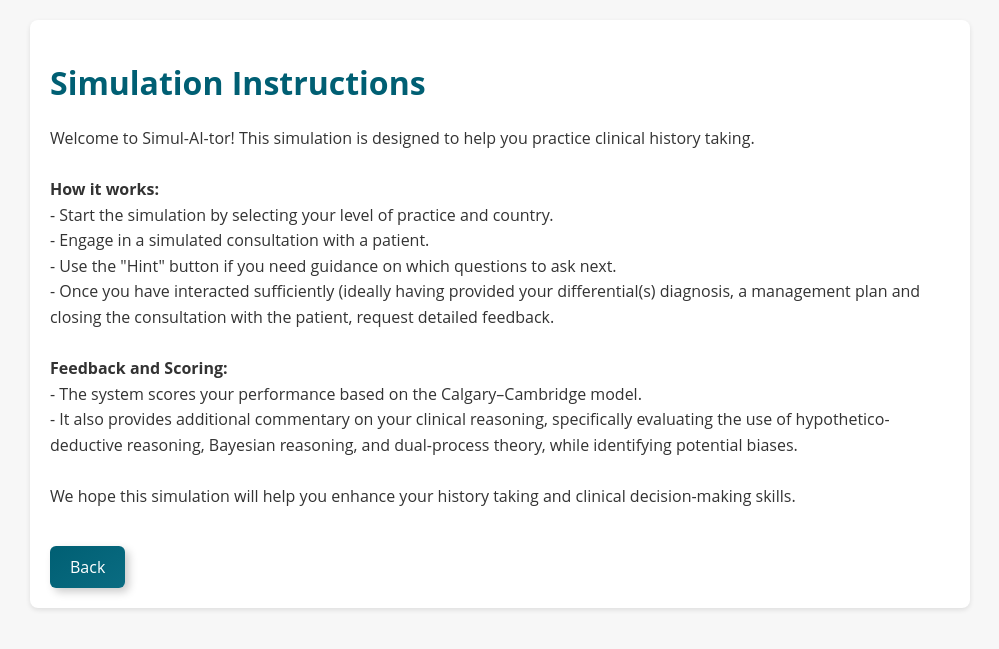
After one commit to StudPharm1711/Web_Sim, a Flask app: page /instructions in a window 1280 px wide. The commit adds this page. Shown: the top 649 px of the page, without its empty margins (140-1139 px from the left). Run offline with Flask 3, Linux system fonts and the light colour scheme; the visitor is signed in with stand-in values (Sample User, id 1).

Commit message:
instructions

```diff
--- a/main.py
+++ b/main.py
@@ -50,7 +50,6 @@
 # Initialise serializer for password reset tokens
 s = URLSafeTimedSerializer(app.config['SECRET_KEY'])
 
-
 # --- Password Complexity Validator ---
 def validate_password(password):
     """
@@ -67,7 +66,6 @@
         return False, "Password must contain at least one digit."
     return True, ""
 
-
 # --- User Model Definition ---
 class User(UserMixin, db.Model):
     __tablename__ = 'user'  # Explicit table name
@@ -81,11 +79,9 @@
     subscription_status = db.Column(db.String(50))
     is_admin = db.Column(db.Boolean, default=False)
 
-
 @login_manager.user_loader
 def load_user(user_id):
     return User.query.get(int(user_id))
-
 
 # --- Global Simulation Variables ---
 PATIENT_NAMES = [
@@ -126,7 +122,6 @@
 # --- Account Blueprint ---
 account_bp = Blueprint('account', __name__, url_prefix='/account')
 
-
 @app.route('/account')
 @login_required
 def account():
@@ -134,8 +129,7 @@
     if current_user.subscription_id:
         try:
             subscription = stripe.Subscription.retrieve(current_user.subscription_id)
-            current_period_end = datetime.utcfromtimestamp(subscription.current_period_end).strftime(
-                "%Y-%m-%d %H:%M:%S")
+            current_period_end = datetime.utcfromtimestamp(subscription.current_period_end).strftime("%Y-%m-%d %H:%M:%S")
             subscription_info = {
                 "cancel_at_period_end": subscription.cancel_at_period_end,
                 "current_period_end": current_period_end,
@@ -145,15 +139,18 @@
             flash(f"Error retrieving subscription info: {str(e)}", "danger")
     return render_template('account.html', subscription_info=subscription_info)
 
-
 app.register_blueprint(account_bp)
-
 
 # --- New Route for Terms and Conditions ---
 @app.route('/terms.html')
 def terms():
     return render_template('terms.html')
 
+# --- New Route for Instructions ---
+@app.route('/instructions')
+@login_required
+def instructions():
+    return render_template('instructions.html')
 
 # --- Subscription Cancellation Route ---
 @app.route('/cancel_subscription', methods=['POST'])
@@ -183,12 +180,10 @@
         flash(f"Error cancelling subscription: {str(e)}", "danger")
     return redirect(url_for('account'))
 
-
 # --- Reactivation Routes ---
 @app.route('/reactivate_subscription')
 @login_required
 def reactivate_subscription():
-    # Create a new Stripe Checkout session for reactivation.
     price_id = STRIPE_STUDENT_PRICE_ID if current_user.category == 'health_student' else STRIPE_NONSTUDENT_PRICE_ID
     checkout_session = stripe.checkout.Session.create(
         payment_method_types=["card"],
@@ -199,7 +194,6 @@
         cancel_url=url_for('account', _external=True)
     )
     return redirect(checkout_session.url)
-
 
 @app.route('/reactivate_payment_success')
 @login_required
@@ -217,7 +211,6 @@
         subscription = stripe.Subscription.retrieve(subscription_id)
         stripe_customer_id = checkout_session.customer
 
-        # Update the existing user's subscription details.
         current_user.stripe_customer_id = stripe_customer_id
         current_user.subscription_id = subscription_id
         current_user.subscription_status = subscription.status
@@ -240,15 +233,12 @@
         flash(f"Error processing reactivation: {str(e)}", "danger")
     return redirect(url_for('account'))
 
-
 # --- Landing Page Route ---
 @app.route('/')
 def landing():
     return render_template('landing.html')
 
-
 ADMIN_LOGIN_PASSWORD = os.getenv("ADMIN_LOGIN_PASSWORD")
-
 
 @app.route('/login', methods=['GET', 'POST'])
 def login():
@@ -283,7 +273,6 @@
             else:
                 flash("Invalid email or password", "danger")
     return render_template('login.html')
-
 
 @app.route('/register', methods=['GET', 'POST'])
 def register():
@@ -331,7 +320,6 @@
         )
         return redirect(checkout_session.url)
     return render_template('register.html')
-
 
 @app.route('/payment_success')
 def payment_success():
@@ -384,12 +372,10 @@
         return redirect(url_for('register'))
     return redirect(url_for('simulation'))
 
-
 @app.route('/payment_cancel')
 def payment_cancel():
     flash("Payment was cancelled. Please try again.", "warning")
     return redirect(url_for('register'))
-
 
 @app.route('/logout')
 @login_required
@@ -401,12 +387,10 @@
     logout_user()
     return redirect(url_for('login'))
 
-
 @app.route('/about')
 @login_required
 def about():
     return render_template('about.html')
-
 
 @app.route('/forgot_password', methods=['GET', 'POST'])
 def forgot_password():
@@ -444,7 +428,6 @@
         return redirect(url_for('login'))
     return render_template('forgot_password.html')
 
-
 @app.route('/reset_password/<token>', methods=['GET', 'POST'])
 def reset_password(token):
     try:
@@ -475,7 +458,6 @@
             flash("User not found.", "danger")
             return redirect(url_for('forgot_password'))
     return render_template('reset_password.html', token=token)
-
 
 @app.route('/start_simulation', methods=['POST'])
 @login_required
@@ -520,7 +502,6 @@
     session.pop('hint', None)
     return redirect(url_for('simulation'))
 
-
 @app.route('/simulation', methods=['GET'])
 @login_required
 def simulation():
@@ -530,7 +511,6 @@
                            feedback_json=session.get('feedback_json'),
                            feedback_raw=session.get('feedback'),
                            hint=session.get('hint'))
-
 
 @app.route('/send_message', methods=['POST'])
 @login_required
@@ -542,7 +522,6 @@
         session['conversation'] = conversation
         return jsonify({"status": "ok"}), 200
     return jsonify({"status": "error", "message": "No message provided"}), 400
-
 
 @app.route('/get_reply', methods=['POST'])
 @login_required
@@ -562,7 +541,6 @@
     conversation.append({'role': 'assistant', 'content': resp_text})
     session['conversation'] = conversation
     return jsonify({"reply": resp_text}), 200
-
 
 @app.route('/hint', methods=['POST'])
 @login_required
@@ -588,7 +566,6 @@
         hint_response = f"Error with API: {str(e)}"
     session['hint'] = hint_response
     return redirect(url_for('simulation'))
-
 
 @app.route('/feedback', methods=['POST'])
 @login_required
@@ -657,7 +634,6 @@
 
     return redirect(url_for('simulation'))
 
-
 @app.route('/download_feedback', methods=['GET'])
 @login_required
 def download_feedback():
@@ -676,7 +652,6 @@
                      download_name="feedback.pdf",
                      mimetype="application/pdf")
 
-
 @app.route('/clear_simulation')
 @login_required
 def clear_simulation():
@@ -685,7 +660,6 @@
     session.pop('feedback_json', None)
     session.pop('hint', None)
     return redirect(url_for('simulation'))
-
 
 @app.route('/generate_exam', methods=['POST'])
 @login_required
@@ -717,6 +691,5 @@
         exam_results = f"Error generating exam results: {str(e)}"
     return jsonify({"results": exam_results}), 200
 
-
 if __name__ == '__main__':
     app.run(debug=True)
--- /dev/null
+++ b/templates/instructions.html
@@ -0,0 +1,80 @@
+<!DOCTYPE html>
+<html>
+<head>
+    <title>Simulation Instructions</title>
+    <meta name="viewport" content="width=device-width, initial-scale=1">
+    <!-- Shared CSS file -->
+    <link rel="stylesheet" href="{{ url_for('static', filename='css/styles.css') }}">
+    <!-- Font Awesome for icons -->
+    <link rel="stylesheet" href="https://cdnjs.cloudflare.com/ajax/libs/font-awesome/6.0.0/css/all.min.css">
+    <style>
+        body {
+            font-family: "Open Sans", Arial, sans-serif;
+            background-color: #f7f7f7;
+            margin: 0;
+            padding: 20px;
+        }
+        .container {
+            max-width: 900px;
+            margin: 0 auto;
+            background: #ffffff;
+            padding: 20px;
+            border-radius: 8px;
+            box-shadow: 0 2px 5px rgba(0,0,0,0.1);
+        }
+        h1 {
+            color: #005f73;
+        }
+        p {
+            line-height: 1.6;
+            color: #333;
+        }
+        .btn-3d {
+            background: linear-gradient(145deg, #005f73, #0a6c82);
+            color: white;
+            border: none;
+            border-radius: 6px;
+            padding: 10px 20px;
+            font-size: 1rem;
+            text-decoration: none;
+            display: inline-block;
+            margin-top: 20px;
+            box-shadow: 4px 4px 8px #cccccc, -4px -4px 8px #ffffff;
+            transition: background 0.3s, transform 0.1s;
+        }
+        .btn-3d:hover {
+            background: linear-gradient(145deg, #0a6c82, #005f73);
+        }
+        .btn-3d:active {
+            transform: translateY(2px);
+        }
+    </style>
+</head>
+<body>
+    <div class="container">
+        <h1>Simulation Instructions</h1>
+        <p>
+            Welcome to Simul-AI-tor! This simulation is designed to help you practice clinical history taking.
+            <br><br>
+            <strong>How it works:</strong>
+            <br>
+            - Start the simulation by selecting your level of practice and country.
+            <br>
+            - Engage in a simulated consultation with a patient.
+            <br>
+            - Use the "Hint" button if you need guidance on which questions to ask next.
+            <br>
+            - Once you have interacted sufficiently (ideally having provided your differential(s) diagnosis, a management plan and closing the consultation with the patient, request detailed feedback.
+            <br><br>
+            <strong>Feedback and Scoring:</strong>
+            <br>
+            - The system scores your performance based on the Calgary–Cambridge model.
+            <br>
+            - It also provides additional commentary on your clinical reasoning, specifically evaluating the use of hypothetico-deductive reasoning, Bayesian reasoning, and dual-process theory, while identifying potential biases.
+            <br><br>
+            We hope this simulation will help you enhance your history taking and clinical decision-making skills.
+        </p>
+        <a href="{{ url_for('simulation') }}" class="btn-3d">Back</a>
+    </div>
+</body>
+</html>
```
Also changed, not shown: templates/simulation.html (+4 -25 lines).
